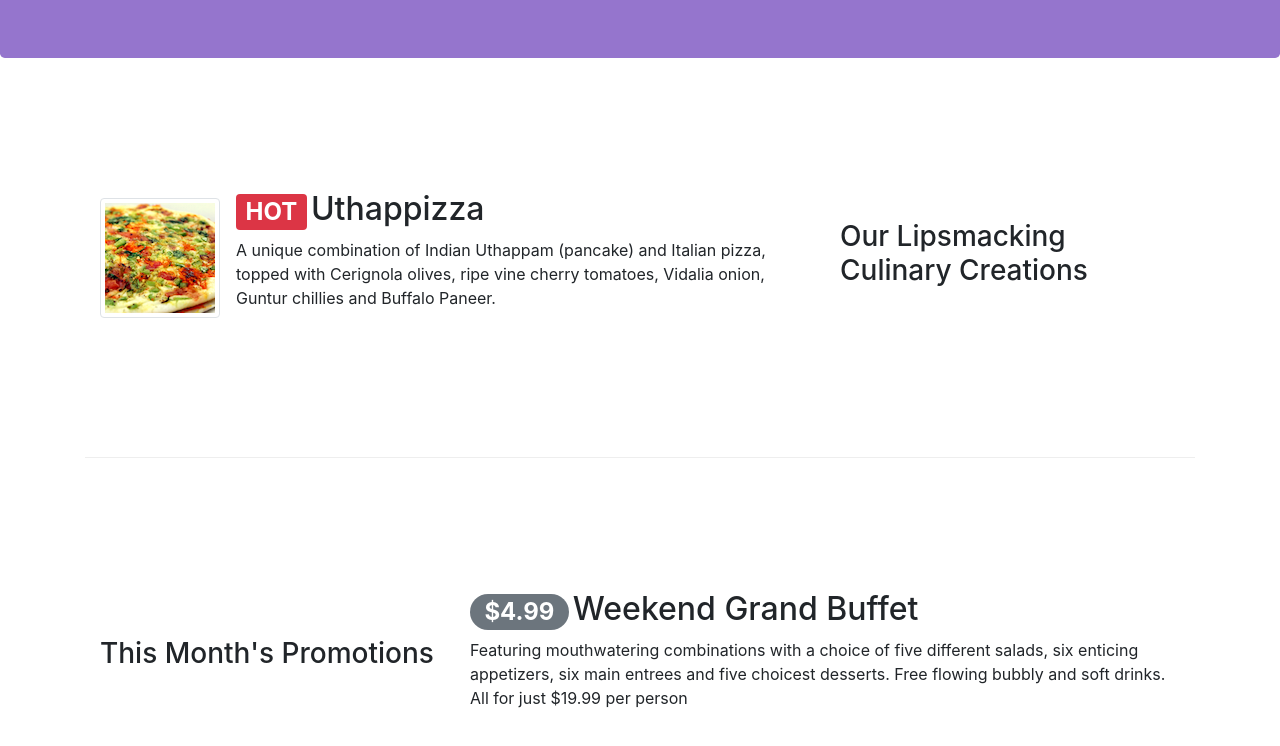
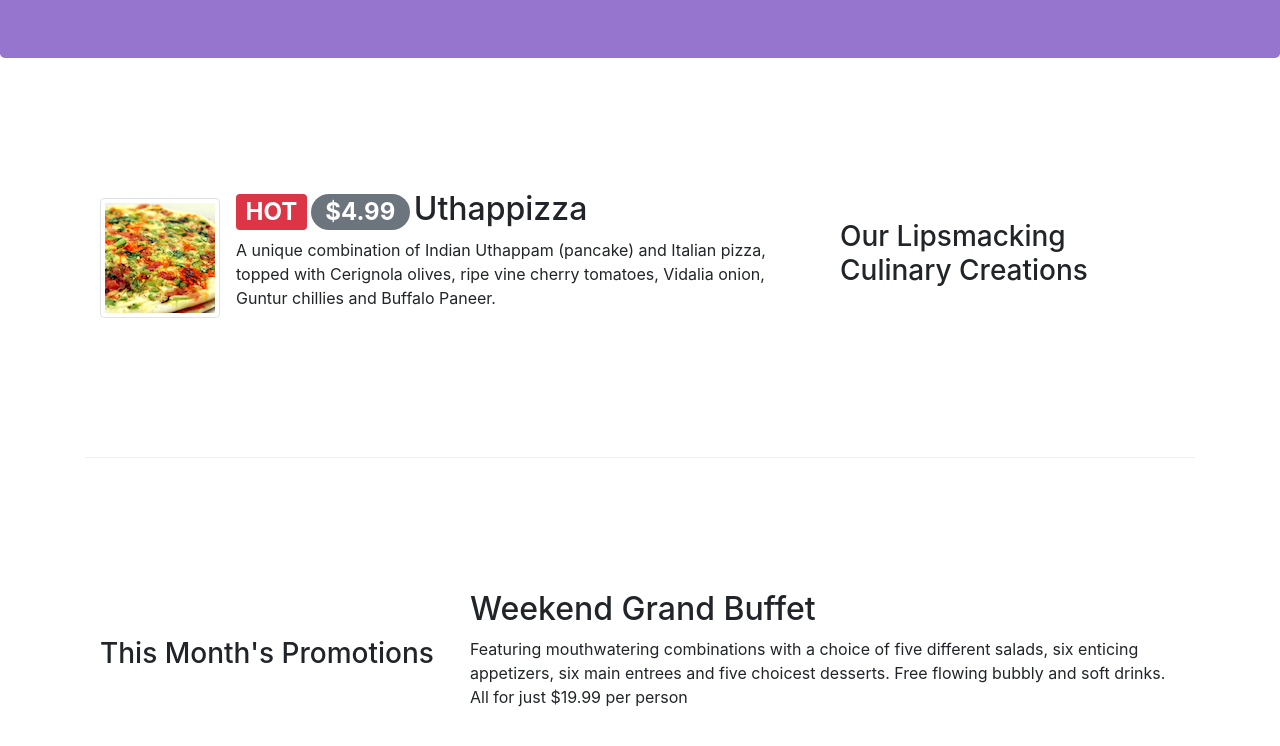
Before and after one commit to wildsrincon/Bootstrap-Coursera, a website: page index.html in a window 1280 px wide. Shown: the part 276-1022 px from the top of the page. Drawn offline with nearby package versions, Linux system fonts and the light colour scheme.

Commit message:
Alerting Users

```diff
--- a/index.html
+++ b/index.html
@@ -67,7 +67,7 @@
             <img class="d-flex mr-3 img-thumbnail align-self-center"
                     src="img/uthappizza.png" alt="Uthappizza">
             <div class="media-body">
-              <h2 class="mt-0"><span class="badge badge-danger mr-1">HOT</span>Uthappizza</h2>
+              <h2 class="mt-0"><span class="badge badge-danger mr-1">HOT</span><span class="badge badge-pill badge-secondary mr-1">$4.99</span>Uthappizza</h2>
               <p class="d-none d-sm-block">A unique combination of Indian Uthappam (pancake) and
                   Italian pizza, topped with Cerignola olives, ripe vine
                   cherry tomatoes, Vidalia onion, Guntur chillies and
@@ -82,7 +82,7 @@
           <h3>This Month's Promotions</h3>
         </div>
         <div class="col col-sm col-md">
-          <h2><span class="badge badge-pill badge-secondary mr-1">$4.99</span>Weekend Grand Buffet</h2>
+          <h2>Weekend Grand Buffet</h2>
           <p>
             Featuring mouthwatering combinations with a choice of five different
             salads, six enticing appetizers, six main entrees and five choicest
```
